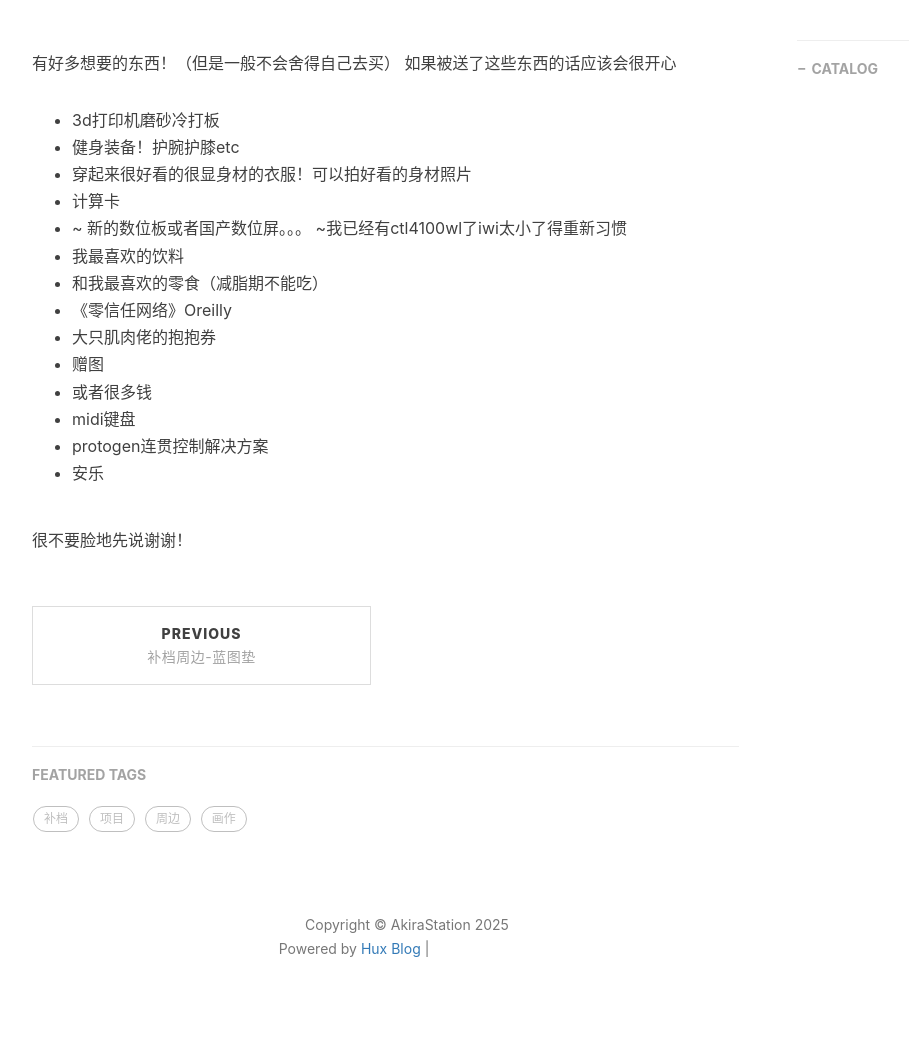
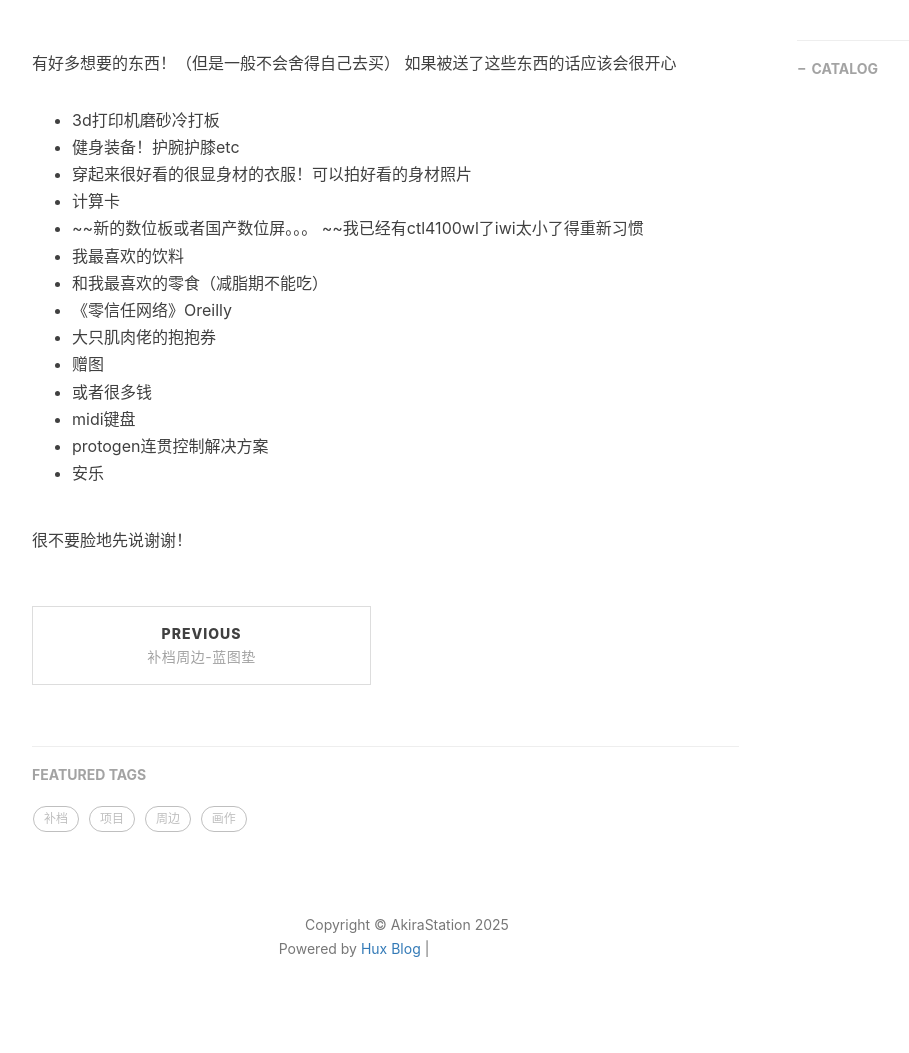
Before and after one commit to AkiraStation/AkiraStation.github.io, a Jekyll site: the page built from _posts/2024-05-08-wishlist.md, in a window 1280 px wide. Shown: the part 457-1510 px from the top of the page, without its empty margins (233-1142 px from the left). Built offline with Jekyll 4.4.1, drawn with Linux system fonts in a browser that asks for light colours; nearby versions of some CDN libraries; comment, search, counter and statistics services are not loaded; grey boxes are pictures that could not be loaded.

```diff
--- a/_posts/2024-05-08-wishlist.md
+++ b/_posts/2024-05-08-wishlist.md
@@ -15,7 +15,7 @@ tags:
 - 健身装备！护腕护膝etc
 - 穿起来很好看的很显身材的衣服！可以拍好看的身材照片
 - 计算卡
-- ~ 新的数位板或者国产数位屏。。。 ~我已经有ctl4100wl了iwi太小了得重新习惯
+- ~~新的数位板或者国产数位屏。。。 ~~我已经有ctl4100wl了iwi太小了得重新习惯
 - 我最喜欢的饮料
 - 和我最喜欢的零食（减脂期不能吃）
 - 《零信任网络》Oreilly
```
